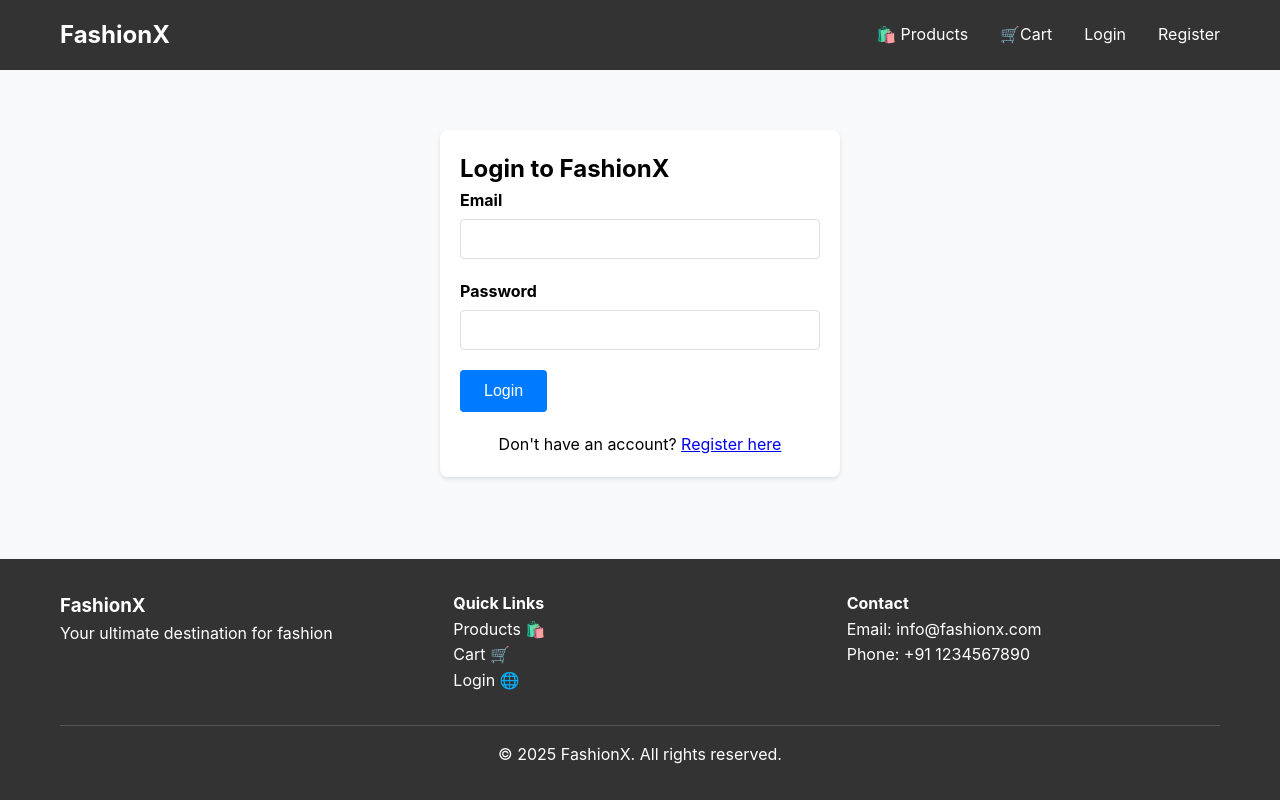
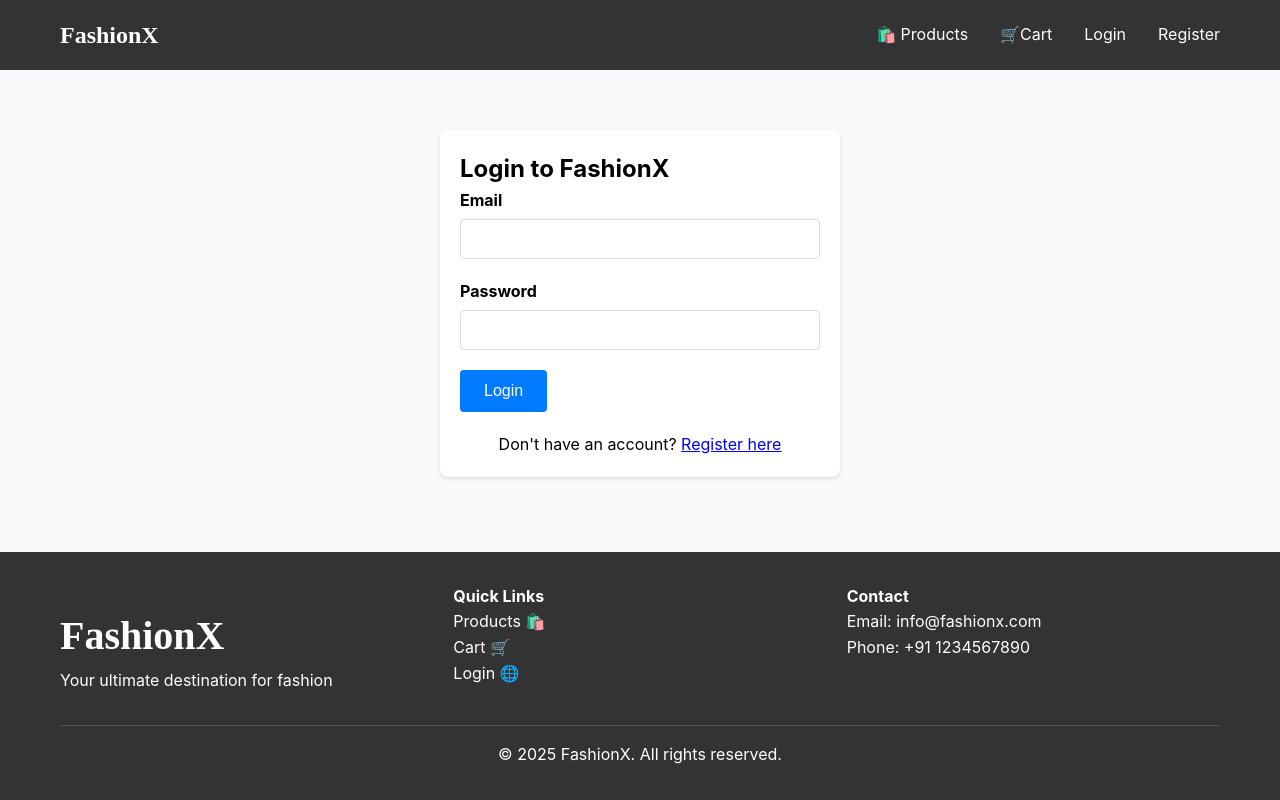
Before and after one commit to priyamkapadiya07/FashionX, a React (Create React App) app in the folder frontend/: page /login in a window 1280 px wide. Built offline with nearby package versions, Linux system fonts and the light colour scheme; the HTML template or start-up script is replaced by a standard one.

Commit message:
style change of logo

```diff
--- a/frontend/src/components/Layout/Footer.js
+++ b/frontend/src/components/Layout/Footer.js
@@ -11,7 +11,7 @@ const Footer = () => {
       <div className="container">
         <div className="grid grid-3">
           <div>
-            <h3>FashionX</h3>
+            <h3 style={{fontFamily: "Papyrus", fontSize:"40px", marginTop:'20px'}} >FashionX</h3>
             <p>Your ultimate destination for fashion</p>
           </div>
           <div>
--- a/frontend/src/components/Layout/Navbar.js
+++ b/frontend/src/components/Layout/Navbar.js
@@ -36,6 +36,7 @@ const Navbar = () => {
             textDecoration: "none",
             fontSize: "1.5rem",
             fontWeight: "bold",
+            fontFamily: "Papyrus",
           }}>
           FashionX
         </Link>
```
